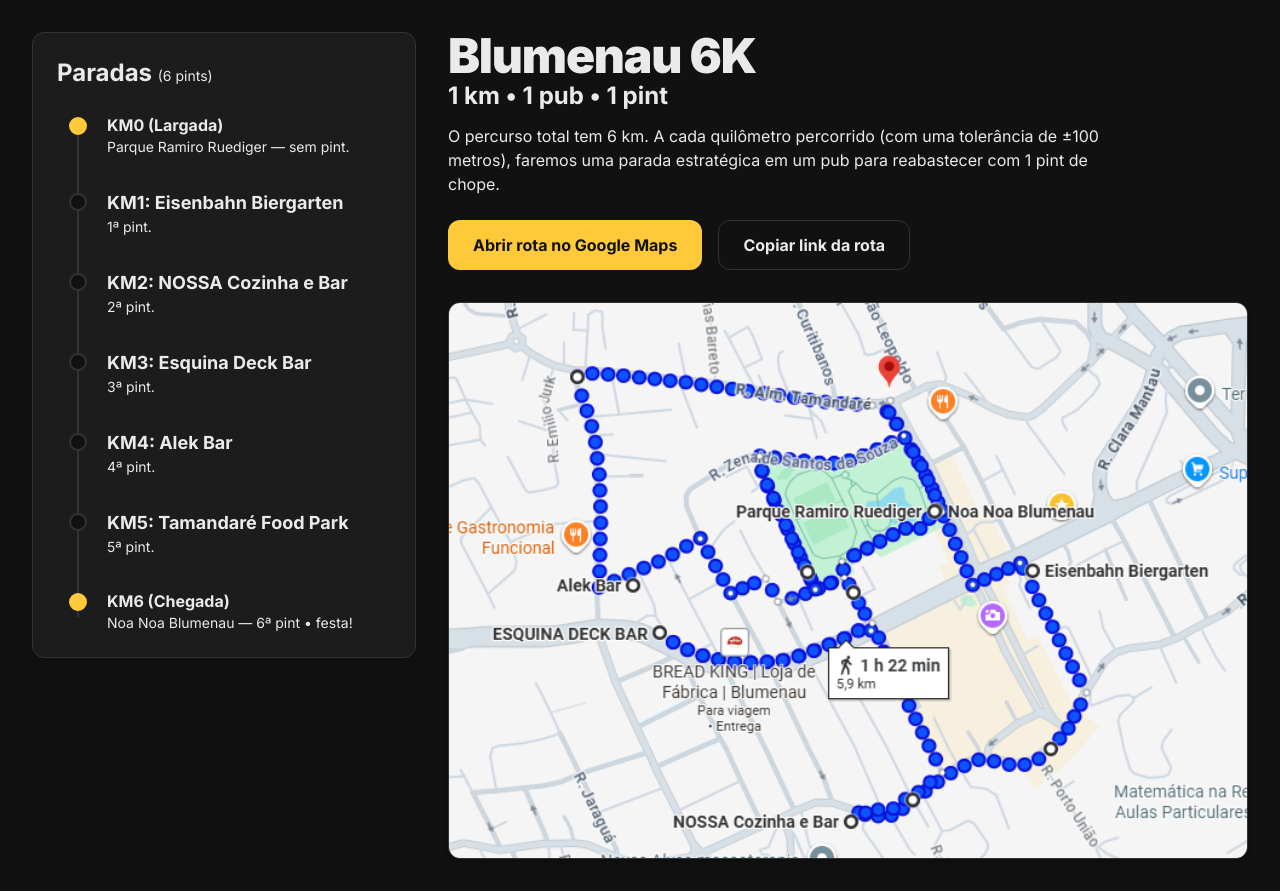
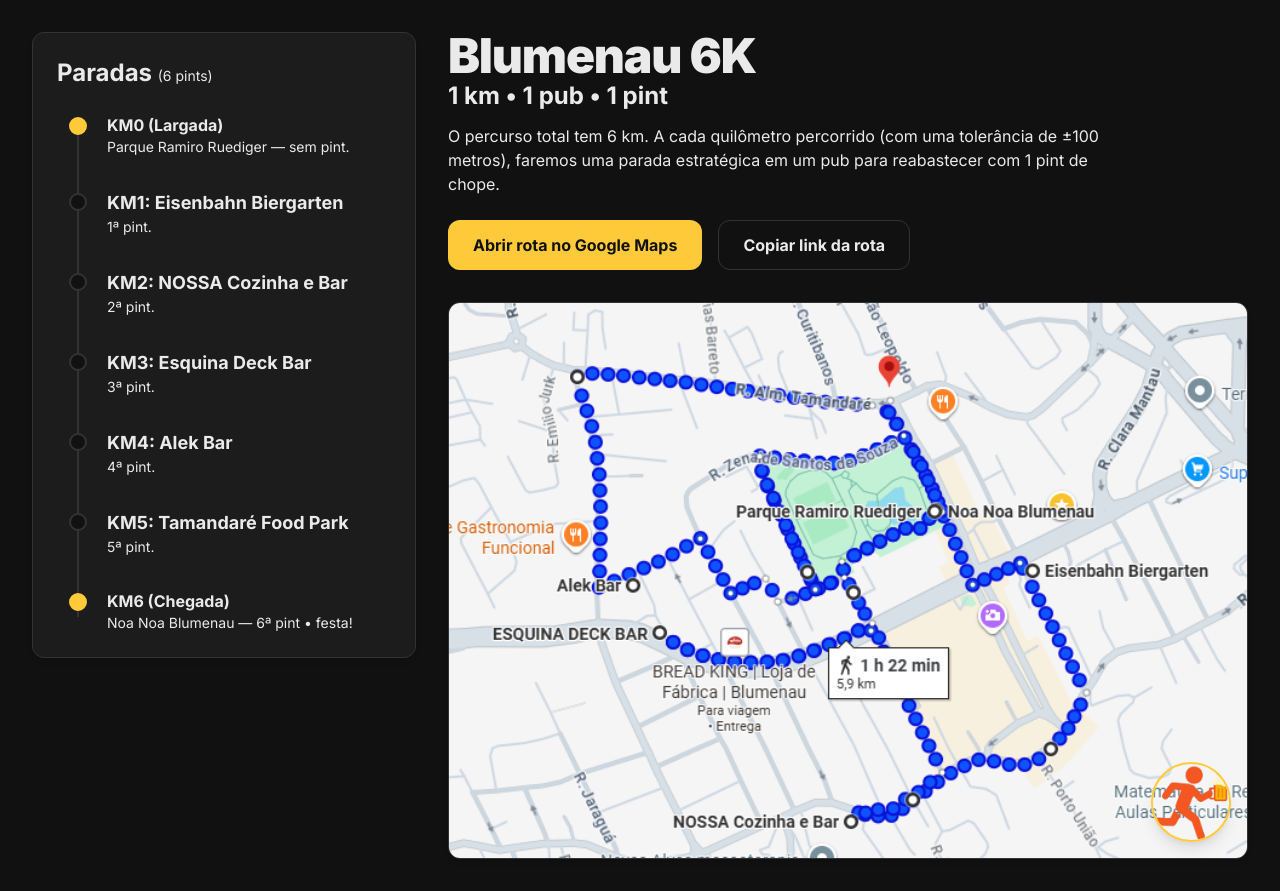
Before and after one commit to jaozao1337/10k-beer-BNU, a plain HTML site: page index.html in a window 1280 px wide. Drawn offline with nearby package versions, Linux system fonts and the light colour scheme.

Commit message:
Update index.html

```diff
--- a/index.html
+++ b/index.html
@@ -170,8 +170,9 @@
                 </header>
 
                 <!-- Mapa Integrado -->
-                <div class="card overflow-hidden">
+                <div class="card overflow-hidden relative">
                     <img src="mapa6k.png" alt="Mapa da rota da corrida Blumenau 6K" class="w-full h-auto object-cover">
+                    <img src="runningbier.png" alt="Logo Blumenau 6K" class="absolute bottom-4 right-4 w-16 h-16 md:w-20 md:h-20 rounded-full shadow-lg border-2" style="border-color: var(--accent);">
                 </div>
             </main>
         </div>
```
